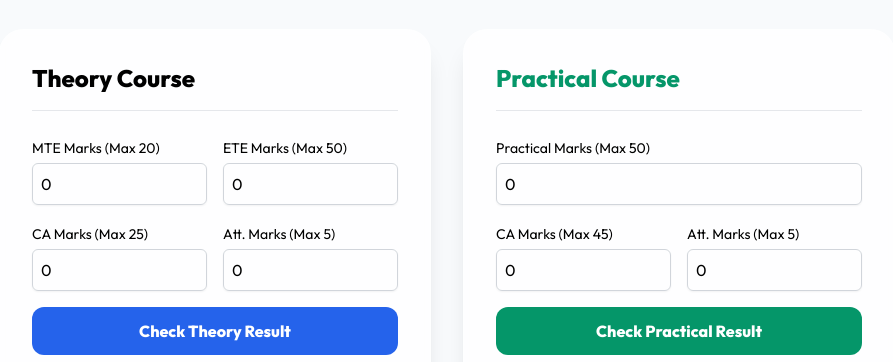
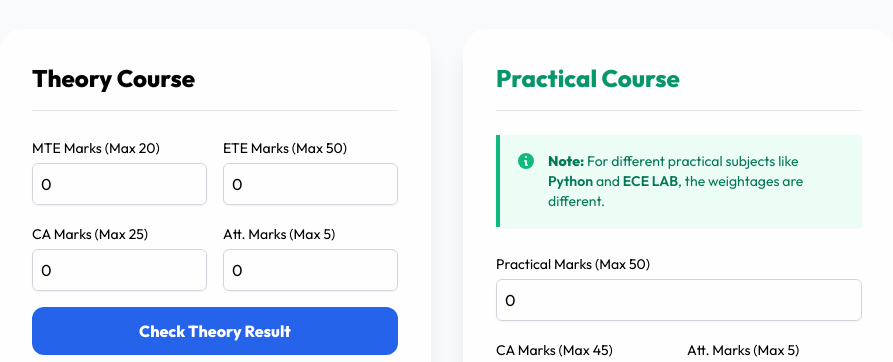
Before and after one commit to Sohanpsahoo/Academic-Evaluator, a plain HTML site: page index.html in a window 1280 px wide. Shown: the part 431-793 px from the top of the page, without its empty margins (193-1086 px from the left). Drawn offline with nearby package versions, Linux system fonts and the light colour scheme.

Commit message:
Add practical weightage note and update label

```diff
--- a/index.html
+++ b/index.html
@@ -103,6 +103,28 @@
             <!-- Practical Section -->
             <div class="glass p-8 rounded-3xl shadow-xl space-y-6">
                 <h2 class="text-2xl font-bold border-b pb-4 text-emerald-600">Practical Course</h2>
+
+                <!-- Note Alert -->
+                <div class="bg-emerald-50 border-l-4 border-emerald-500 p-4 rounded-r shadow-sm">
+                    <div class="flex">
+                        <div class="flex-shrink-0">
+                            <svg class="h-5 w-5 text-emerald-500" viewBox="0 0 20 20" fill="currentColor">
+                                <path fill-rule="evenodd"
+                                    d="M18 10a8 8 0 11-16 0 8 8 0 0116 0zm-7-4a1 1 0 11-2 0 1 1 0 012 0zM9 9a1 1 0 000 2v3a1 1 0 001 1h1a1 1 0 100-2v-3a1 1 0 00-1-1H9z"
+                                    clip-rule="evenodd" />
+                            </svg>
+                        </div>
+                        <div class="ml-3">
+                            <p class="text-sm text-emerald-700">
+                                <span class="font-bold">Note:</span> For different practical subjects like <span
+                                    class="font-semibold">Python</span> and <span class="font-semibold">ECE LAB</span>,
+                                the
+                                weightages are different.
+                            </p>
+                        </div>
+                    </div>
+                </div>
+
                 <div class="space-y-4">
                     <label class="block">
                         <span class="text-sm font-medium">Practical Marks (Max 50)</span>
```
